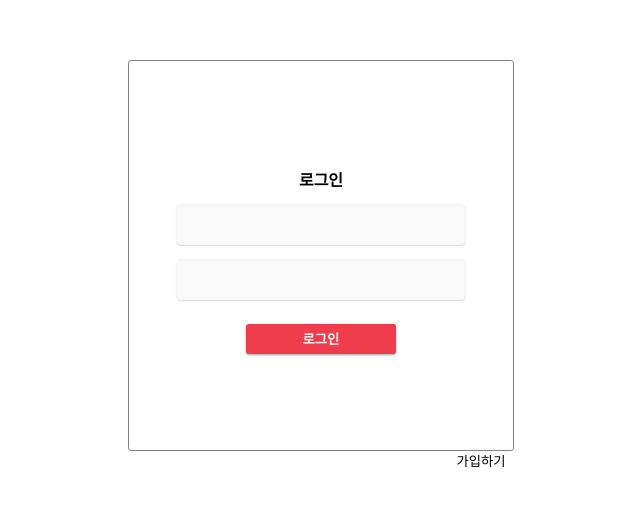
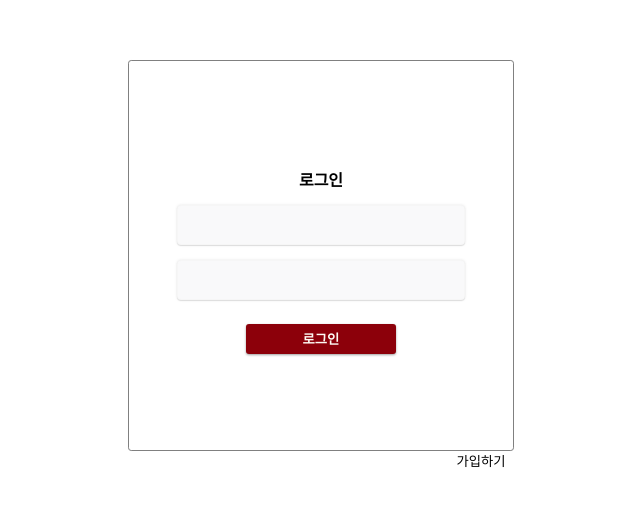
Before and after one commit to ParkAward/wanted-pre-onboard-fe, a React (Create React App) app: page / in a window 1280 px wide. Shown: the part 135-640 px from the top of the page, without its empty margins (319-959 px from the left). Built offline with nearby package versions, Linux system fonts and the light colour scheme.

Commit message:
FEAT: Login API 연결

```diff
--- a/package.json
+++ b/package.json
@@ -7,6 +7,7 @@
     "@testing-library/react": "^13.3.0",
     "@testing-library/user-event": "^13.5.0",
     "axios": "^0.27.2",
+    "http-proxy-middleware": "^2.0.6",
     "react": "^18.2.0",
     "react-dom": "^18.2.0",
     "react-router-dom": "6",
--- a/src/components/Button.js
+++ b/src/components/Button.js
@@ -1,8 +1,12 @@
 import React from "react";
 import styled from "styled-components";
 
-const Button = ({ children, ...props }) => {
-  return <StyledButton {...props}>{children}</StyledButton>;
+const Button = ({ children, disabled = true, ...props }) => {
+  return (
+    <StyledButton disabled={disabled} {...props}>
+      {children}
+    </StyledButton>
+  );
 };
 const StyledButton = styled.button`
   width: ${(props) => props.width ?? "150px"};
@@ -27,5 +31,8 @@ const StyledButton = styled.button`
     background: rgb(200, 50, 70);
     animation: all 0.2s ease-out forwards;
   }
+  :disabled {
+    background: rgb(140, 0, 10);
+  }
 `;
 export default Button;
--- a/src/index.js
+++ b/src/index.js
@@ -1,4 +1,5 @@
 import React from "react";
+import axios from "axios";
 import ReactDOM from "react-dom/client";
 import reportWebVitals from "./reportWebVitals";
 import GlobalStyle from "./styles/Globalstyles";
@@ -6,6 +7,9 @@ import { ThemeProvider } from "styled-components";
 import theme from "./styles/theme";
 import Pages from "./pages";
 
+axios.defaults.baseURL =
+  "https://5co7shqbsf.execute-api.ap-northeast-2.amazonaws.com/production";
+axios.defaults.headers.post["Content-Type"] = "application/json";
 const root = ReactDOM.createRoot(document.getElementById("root"));
 root.render(
   <React.StrictMode>
--- a/src/pages/Home.js
+++ b/src/pages/Home.js
@@ -1,17 +1,68 @@
-import React, { useState } from "react";
+import axios from "axios";
+import React, { useEffect, useMemo, useState } from "react";
+import { useNavigate } from "react-router-dom";
 import styled from "styled-components";
 import Button from "../components/Button";
 import Input from "../components/Input";
 
+let regEmail =
+  /^[0-9a-zA-Z]([-_\.]?[0-9a-zA-Z])*@[0-9a-zA-Z]([-_\.]?[0-9a-zA-Z])*\.[a-zA-Z]{2,3}$/;
+
 const Home = () => {
+  const navigate = useNavigate();
   const [type, setType] = useState(true);
-
   const [email, setEmail] = useState("");
   const [password, setPassword] = useState("");
+  const disable = useMemo(
+    () => !(email.match(regEmail) && password.length >= 8),
+    [email, password]
+  );
+
+  useEffect(() => {
+    if (localStorage.getItem("token")) navigate("/todo");
+  }, []);
   return (
     <main role={"main"}>
       <Center>
-        <Container>
+        <Container
+          onSubmit={async (e) => {
+            e.preventDefault();
+            console.log(email, password);
+            if (type) {
+              try {
+                const result = await axios.post("/auth/signin", {
+                  email,
+                  password,
+                });
+                if (result.data) {
+                  const { access_token } = result.data;
+                  localStorage.setItem("token", access_token);
+                  navigate("/todo");
+                }
+              } catch (e) {
+                console.log(e.request.response);
+              }
+            } else {
+              try {
+                const result = await axios.post(
+                  "/auth/signup",
+                  {
+                    email,
+                    password,
+                  },
+                  { headers: { "Content-Type": "application/json" } }
+                );
+                if (result.data) {
+                  const { access_token } = result.data;
+                  localStorage.setItem("token", access_token);
+                  navigate("/todo");
+                }
+              } catch (e) {
+                alert(e.request.response);
+              }
+            }
+          }}
+        >
           <Text>{type ? "로그인" : "회원가입"}</Text>
           <Input
             width={"18rem"}
@@ -21,11 +72,12 @@ const Home = () => {
           />
           <Input
             width={"18rem"}
+            type={"password"}
             name="password"
             value={password}
             onChange={(e) => setPassword(e.target.value)}
           />
-          <Button readonly>{type ? "로그인" : "가입하기"}</Button>
+          <Button disabled={disable}>{type ? "로그인" : "가입하기"}</Button>
         </Container>
         <Trigger onClick={() => setType((f) => !f)} readonly>
           {type ? "가입하기" : "로그인"}
```
Also changed, not shown: src/pages/Todo.js (+6 -1 lines), src/setupProxy.js (added, +11 -0 lines), 1 other file (tests, documents, lock files or other folders).
